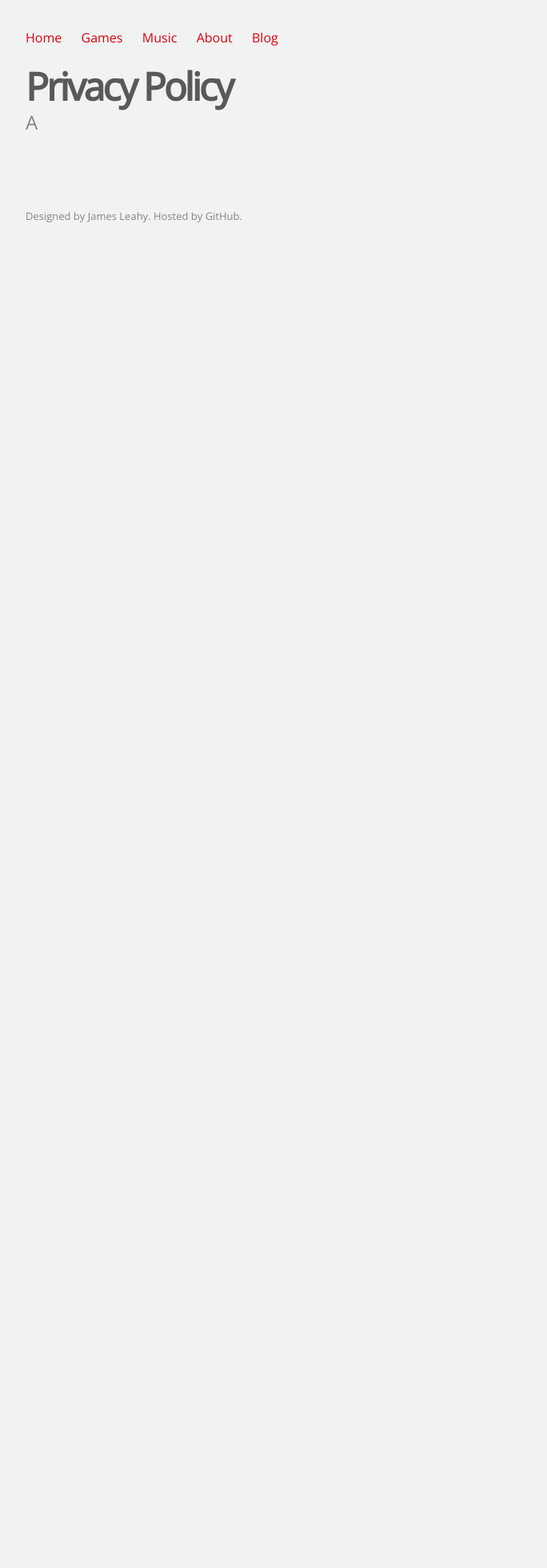
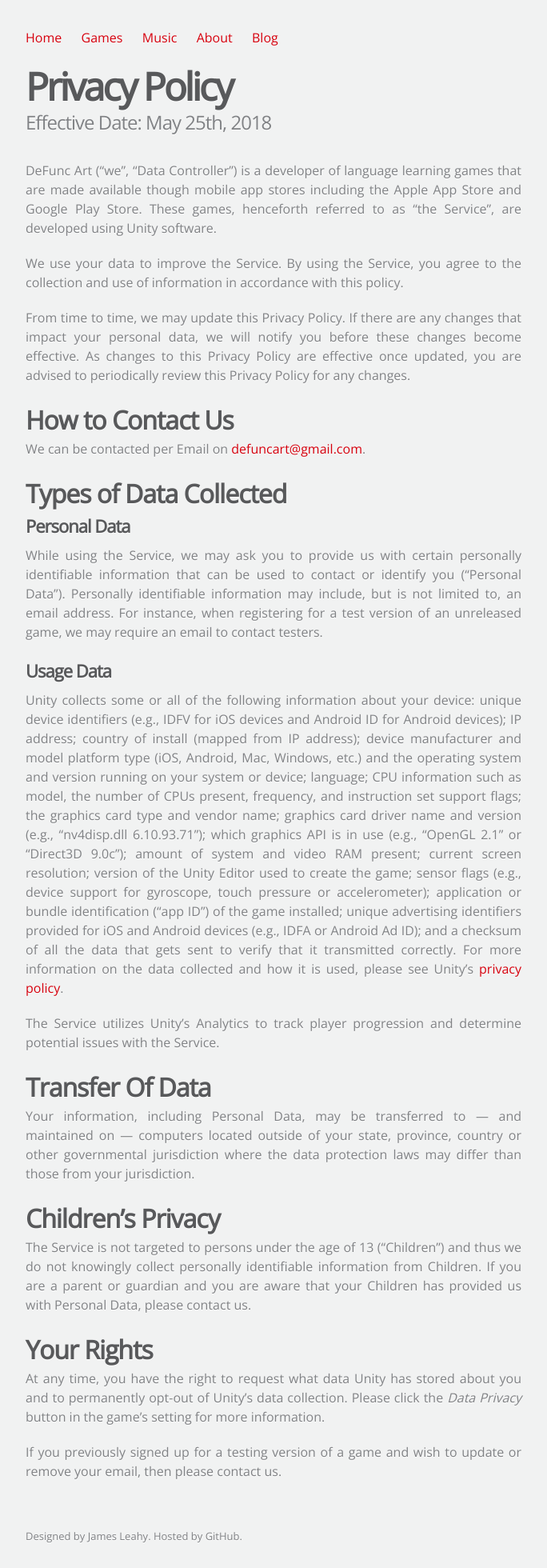
Before and after one commit to defuncart/defuncart.github.io, a Jekyll site: the page built from Games/privacypolicy.md, in a window 1280 px wide. Shown: the whole page at 80% size, without its empty margins (298-982 px from the left). Built offline with Jekyll 4.4.1, drawn with Linux system fonts in a browser that asks for light colours; before the commit the page ends 900 px from its top, so only the background shows below that.

Commit message:
Added Privacy Policy.

```diff
--- a/Games/privacypolicy.md
+++ b/Games/privacypolicy.md
@@ -1,6 +1,42 @@
 ---
 layout: page
 title: Privacy Policy
-description: A
+description: "Effective Date: May 25th, 2018"
 permalink: /games/privacypolicy/
 ---
+
+DeFunc Art ("we", "Data Controller") is a developer of language learning games that are made available though mobile app stores including the Apple App Store and Google Play Store. These games, henceforth referred to as "the Service", are developed using Unity software.
+
+We use your data to improve the Service. By using the Service, you agree to the collection and use of information in accordance with this policy.
+
+From time to time, we may update this Privacy Policy. If there are any changes that impact your personal data, we will notify you before these changes become effective. As changes to this Privacy Policy are effective once updated, you are advised to periodically review this Privacy Policy for any changes.
+
+# How to Contact Us
+
+We can be contacted per Email on <a href="mailto:defuncart@gmail.com">defuncart@gmail.com</a>.
+
+# Types of Data Collected
+
+## Personal Data
+
+While using the Service, we may ask you to provide us with certain personally identifiable information that can be used to contact or identify you ("Personal Data"). Personally identifiable information may include, but is not limited to, an email address. For instance, when registering for a test version of an unreleased game, we may require an email to contact testers.
+
+## Usage Data
+
+Unity collects some or all of the following information about your device: unique device identifiers (e.g., IDFV for iOS devices and Android ID for Android devices); IP address; country of install (mapped from IP address); device manufacturer and model platform type (iOS, Android, Mac, Windows, etc.) and the operating system and version running on your system or device; language; CPU information such as model, the number of CPUs present, frequency, and instruction set support flags; the graphics card type and vendor name; graphics card driver name and version (e.g., “nv4disp.dll 6.10.93.71”); which graphics API is in use (e.g., “OpenGL 2.1” or “Direct3D 9.0c”); amount of system and video RAM present; current screen resolution; version of the Unity Editor used to create the game; sensor flags (e.g., device support for gyroscope, touch pressure or accelerometer); application or bundle identification (“app ID”) of the game installed; unique advertising identifiers provided for iOS and Android devices (e.g., IDFA or Android Ad ID); and a checksum of all the data that gets sent to verify that it transmitted correctly. For more information on the data collected and how it is used, please see Unity's [privacy policy](https://unity3d.com/legal/privacy-policy).
+
+The Service utilizes Unity's Analytics to track player progression and determine potential issues with the Service.
+
+# Transfer Of Data
+
+Your information, including Personal Data, may be transferred to — and maintained on — computers located outside of your state, province, country or other governmental jurisdiction where the data protection laws may differ than those from your jurisdiction.
+
+# Children's Privacy
+
+The Service is not targeted to persons under the age of 13 ("Children") and thus we do not knowingly collect personally identifiable information from Children. If you are a parent or guardian and you are aware that your Children has provided us with Personal Data, please contact us.
+
+# Your Rights
+
+At any time, you have the right to request what data Unity has stored about you and to permanently opt-out of Unity's data collection. Please click the *Data Privacy* button in the game's setting for more information.
+
+If you previously signed up for a testing version of a game and wish to update or remove your email, then please contact us.
```
Also changed, not shown: Games/funfzigfunfzig/credits.md (added, +49 -0 lines), Games/index.md (renamed from games.md, +1 -1 lines), Music/index.md (renamed from music.md, +1 -1 lines), about.md (+1 -1 lines), index.md (+2 -2 lines), assets/images/about/resume.png.
